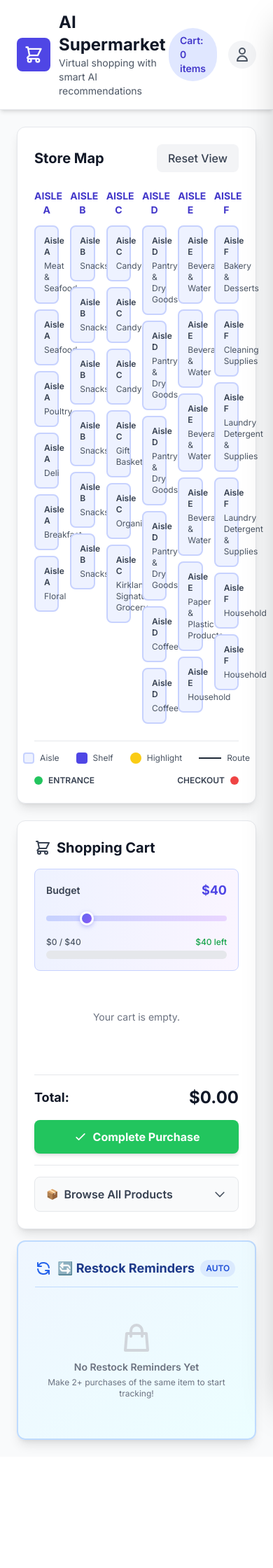
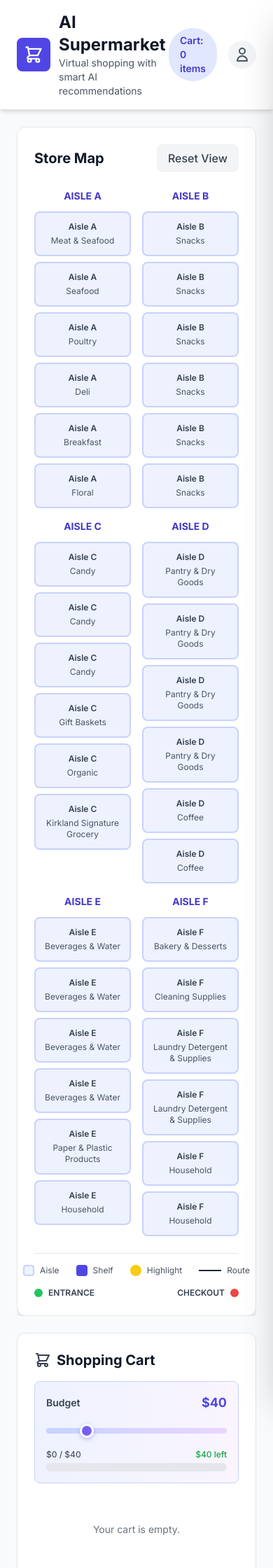
Before and after one commit to endruchiu/ai-super-market, a Flask app: page / in a window 390 px wide. Shown: the top 2240 px of the page at 70% size. Before the commit the page ends 2069 px from the top, so only its background shows below. Run offline with Flask 3, Linux system fonts and the light colour scheme; data that the repository does not hold is empty; parts of the project's set-up code (start-up, migrations or seed data) failed here and were passed over; some libraries are stand-ins or nearby versions.

Commit message:
Fix layout issues caused by overlapping elements
Adjusts grid system and column spans in `static/app.js` and `templates/index.html` to resolve overlapping issues between the store map, AI recommendations, and shopping cart, ensuring a responsive and clean layout.

Replit-Commit-Author: Agent
Replit-Commit-Session-Id: 14078d4f-2bd2-4341-a7f9-e6ad558abcdf
Replit-Commit-Checkpoint-Type: intermediate_checkpoint
Replit-Commit-Event-Id: 376e0aa9-d54e-471b-adf5-bf72e0e16826
Replit-Commit-Screenshot-Url: https://storage.googleapis.com/screenshot-production-us-central1/8cb6f115-3b82-4b1b-8c06-a2c76f9d89b3/14078d4f-2bd2-4341-a7f9-e6ad558abcdf/bOhDt1Q

```diff
--- a/static/app.js
+++ b/static/app.js
@@ -302,8 +302,6 @@ function updateRecommendationsModule() {
   const hybrid = document.getElementById('blendedRecommendations');
   const module = document.getElementById('recommendationsModule');
   const recommendationsColumn = document.getElementById('recommendationsColumn');
-  const mainLayoutGrid = document.getElementById('mainLayoutGrid');
-  const storeMapColumn = document.getElementById('storeMapColumn');
   const expandMapBtn = document.getElementById('expandMapBtn');
 
   const shouldShow = hybrid && hybrid.style.display === 'block';
@@ -314,46 +312,51 @@ function updateRecommendationsModule() {
   }
 
   // Update layout when recommendations are shown
-  if (shouldShow && recommendationsColumn && mainLayoutGrid && storeMapColumn && expandMapBtn) {
+  if (shouldShow && recommendationsColumn && expandMapBtn) {
+    // Show recommendations column
     recommendationsColumn.style.display = 'block';
-    mainLayoutGrid.classList.remove('lg:grid-cols-3');
-    mainLayoutGrid.classList.add('lg:grid-cols-4');
-    storeMapColumn.classList.remove('lg:col-span-2');
-    storeMapColumn.classList.add('lg:col-span-1');
+
+    // Show expand button
     expandMapBtn.style.display = 'flex';
-  } else if (recommendationsColumn && mainLayoutGrid && storeMapColumn && expandMapBtn) {
+  } else if (recommendationsColumn && expandMapBtn) {
+    // Hide recommendations column
     recommendationsColumn.style.display = 'none';
-    mainLayoutGrid.classList.remove('lg:grid-cols-4');
-    mainLayoutGrid.classList.add('lg:grid-cols-3');
-    storeMapColumn.classList.remove('lg:col-span-1');
-    storeMapColumn.classList.add('lg:col-span-2');
+
+    // Hide expand button
     expandMapBtn.style.display = 'none';
     resetMapExpansion();
   }
+
+  // Update grid layout based on current state
+  handleResponsiveGrid();
 }
 
 let MAP_EXPANDED = false;
 
 function toggleMapExpansion() {
-  const storeMapColumn = document.getElementById('storeMapColumn');
   const recommendationsColumn = document.getElementById('recommendationsColumn');
   const expandMapText = document.getElementById('expandMapText');
 
+  if (!recommendationsColumn || !expandMapText) return;
+
+  if (window.innerWidth < 768) return; // Don't expand on mobile
+
   if (!MAP_EXPANDED) {
-    storeMapColumn.classList.remove('lg:col-span-1');
-    storeMapColumn.classList.add('lg:col-span-2');
+    // Fade out recommendations
     recommendationsColumn.style.opacity = '0.3';
     recommendationsColumn.style.pointerEvents = 'none';
     expandMapText.textContent = 'Collapse';
     MAP_EXPANDED = true;
   } else {
-    storeMapColumn.classList.remove('lg:col-span-2');
-    storeMapColumn.classList.add('lg:col-span-1');
+    // Restore recommendations visibility
     recommendationsColumn.style.opacity = '1';
     recommendationsColumn.style.pointerEvents = 'auto';
     expandMapText.textContent = 'Expand';
     MAP_EXPANDED = false;
   }
+
+  // Update grid layout
+  handleResponsiveGrid();
 }
 
 function resetMapExpansion() {
@@ -752,6 +755,9 @@ function dismissRecommendation(card, recId, originalProduct, recommendedProduct)
     if (remainingCards.length === 0) {
       // No more recommendations, hide the panel
       document.getElementById('blendedRecommendations').style.display = 'none';
+      updateRecommendationsModule(); // Update layout to collapse grid
+      clearRecommendationHighlight();
+      clearRecommendationDots();
       showToast('All recommendations dismissed', 'info');
     } else {
       showToast('Recommendation dismissed', 'success');
@@ -2194,7 +2200,80 @@ document.addEventListener('DOMContentLoaded', function() {
   // Start Replenishment monitoring (update every 10 seconds)
   updateReplenishmentPanel();
   setInterval(updateReplenishmentPanel, 10000);
+
+  // Initialize responsive grid
+  handleResponsiveGrid();
 });
+
+// ==================== RESPONSIVE GRID HANDLING ====================
+
+function handleResponsiveGrid() {
+  const mainLayoutGrid = document.getElementById('mainLayoutGrid');
+  if (!mainLayoutGrid) return;
+
+  const recommendationsColumn = document.getElementById('recommendationsColumn');
+  const blendedRecommendations = document.getElementById('blendedRecommendations');
+
+  // Safeguard: If blendedRecommendations is hidden, ensure recommendationsColumn is also hidden
+  if (blendedRecommendations && blendedRecommendations.style.display === 'none') {
+    if (recommendationsColumn) {
+      recommendationsColumn.style.display = 'none';
+    }
+  }
+
+  // Detect if recommendations are actually visible using offsetParent (null if hidden)
+  const isRecommendationsVisible = recommendationsColumn &&
+                                   recommendationsColumn.style.display === 'block' &&
+                                   recommendationsColumn.offsetParent !== null;
+
+  if (window.innerWidth < 768) {
+    // Mobile: Single column
+    mainLayoutGrid.style.gridTemplateColumns = '1fr';
+
+    // Reset map expansion state on mobile
+    if (MAP_EXPANDED) {
+      MAP_EXPANDED = false;
+      const expandMapText = document.getElementById('expandMapText');
+      if (expandMapText) expandMapText.textContent = 'Expand';
+    }
+
+    // Ensure recommendations column is fully interactive on mobile
+    if (recommendationsColumn && recommendationsColumn.style.display === 'block') {
+      recommendationsColumn.style.opacity = '1';
+      recommendationsColumn.style.pointerEvents = 'auto';
+    }
+  } else {
+    // Tablet/Desktop: Apply appropriate grid based on recommendations visibility
+    if (isRecommendationsVisible) {
+      // Recommendations are shown - 3-column layout
+      if (MAP_EXPANDED) {
+        // Map expanded: Give map 2fr, others 1fr each (50% + 25% + 25%)
+        mainLayoutGrid.style.gridTemplateColumns = 'minmax(0, 2fr) minmax(0, 1fr) minmax(0, 1fr)';
+        // Keep recommendations dimmed when expanded
+        recommendationsColumn.style.opacity = '0.3';
+        recommendationsColumn.style.pointerEvents = 'none';
+      } else {
+        // Normal 3-column: Equal thirds (33% each)
+        mainLayoutGrid.style.gridTemplateColumns = 'minmax(0, 1fr) minmax(0, 1fr) minmax(0, 1fr)';
+        // Ensure recommendations are fully interactive when not expanded
+        recommendationsColumn.style.opacity = '1';
+        recommendationsColumn.style.pointerEvents = 'auto';
+      }
+    } else {
+      // Recommendations hidden - 2-column layout (66% + 33%)
+      mainLayoutGrid.style.gridTemplateColumns = 'minmax(0, 2fr) minmax(0, 1fr)';
+      // Reset expansion state if recommendations are hidden
+      if (MAP_EXPANDED) {
+        MAP_EXPANDED = false;
+        const expandMapText = document.getElementById('expandMapText');
+        if (expandMapText) expandMapText.textContent = 'Expand';
+      }
+    }
+  }
+}
+
+// Add resize listener
+window.addEventListener('resize', handleResponsiveGrid);
 
 // ==================== REPLENISHMENT SYSTEM ====================
 
--- a/templates/index.html
+++ b/templates/index.html
@@ -145,10 +145,10 @@
 
   <!-- Main Content -->
   <div class="max-w-[1600px] mx-auto px-6 py-6">
-    <div id="mainLayoutGrid" class="grid grid-cols-1 lg:grid-cols-3 gap-6 transition-all duration-300">
+    <div id="mainLayoutGrid" class="grid grid-cols-1 gap-6 transition-all duration-300" style="grid-template-columns: minmax(0, 2fr) minmax(0, 1fr);">
 
       <!-- Left: Store Map (dynamic width) -->
-      <div id="storeMapColumn" class="lg:col-span-2 transition-all duration-300">
+      <div id="storeMapColumn" class="md:col-span-1 lg:col-span-1 min-w-0 overflow-hidden transition-all duration-300">
         <div class="bg-white rounded-xl shadow-lg border border-gray-200 p-6 relative">
           <div class="flex items-center justify-between mb-6">
             <h2 class="text-xl font-bold text-gray-900">Store Map</h2>
@@ -167,7 +167,7 @@
           </div>
 
           <!-- Store Aisles Grid -->
-          <div class="grid grid-cols-6 gap-4 mb-6">
+          <div class="grid grid-cols-2 sm:grid-cols-3 md:grid-cols-4 lg:grid-cols-6 gap-4 mb-6">
 
             <!-- Aisle A -->
             <div class="flex flex-col space-y-2">
@@ -401,7 +401,7 @@
       </div>
 
       <!-- Middle: AI Recommendations (shown dynamically) -->
-      <div id="recommendationsColumn" class="lg:col-span-1 transition-all duration-300" style="display:none;">
+      <div id="recommendationsColumn" class="md:col-span-1 lg:col-span-1 min-w-0 overflow-hidden transition-all duration-300" style="display:none;">
         <!-- MODULE 2: AI Recommendations -->
         <div id="recommendationsModule" class="bg-white rounded-xl shadow-lg border border-gray-200 p-6 h-full">
           <div class="flex items-center space-x-2 mb-4 pb-3 border-b border-gray-200">
@@ -419,7 +419,7 @@
       </div>
 
       <!-- Right: Shopping Cart Panel (dynamic width) -->
-      <div id="cartColumn" class="lg:col-span-1 space-y-4 transition-all duration-300">
+      <div id="cartColumn" class="md:col-span-1 lg:col-span-1 min-w-0 overflow-hidden space-y-4 transition-all duration-300">
 
         <!-- MODULE 1: Shopping Cart -->
         <div class="bg-white rounded-xl shadow-lg border border-gray-200 p-6">
```
Also changed, not shown: 1 other file.
